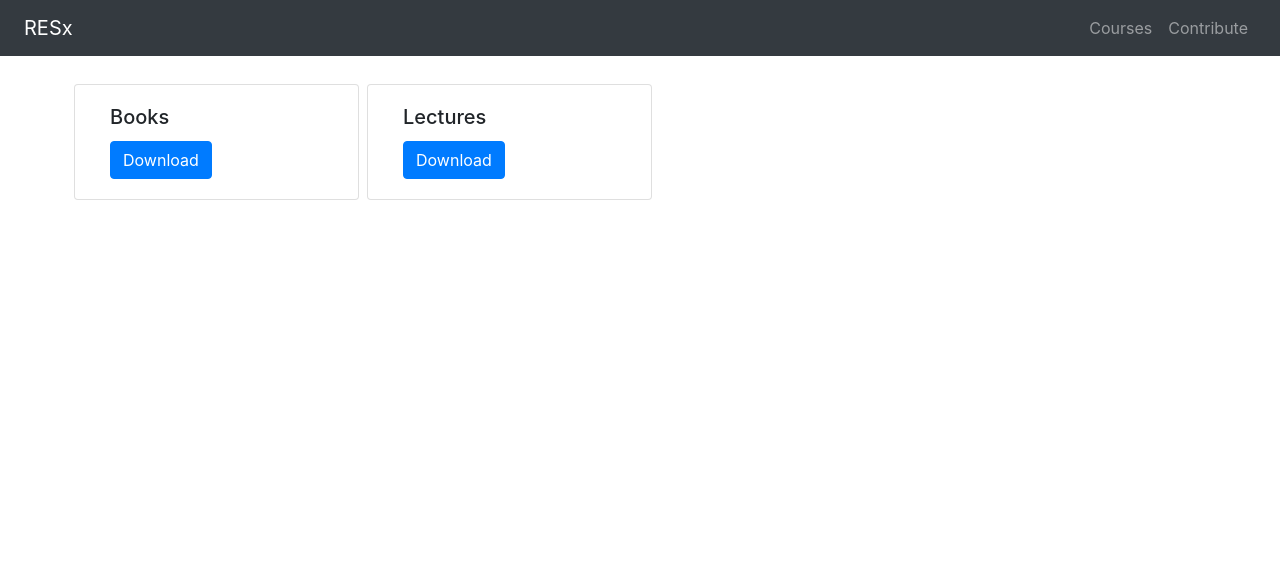
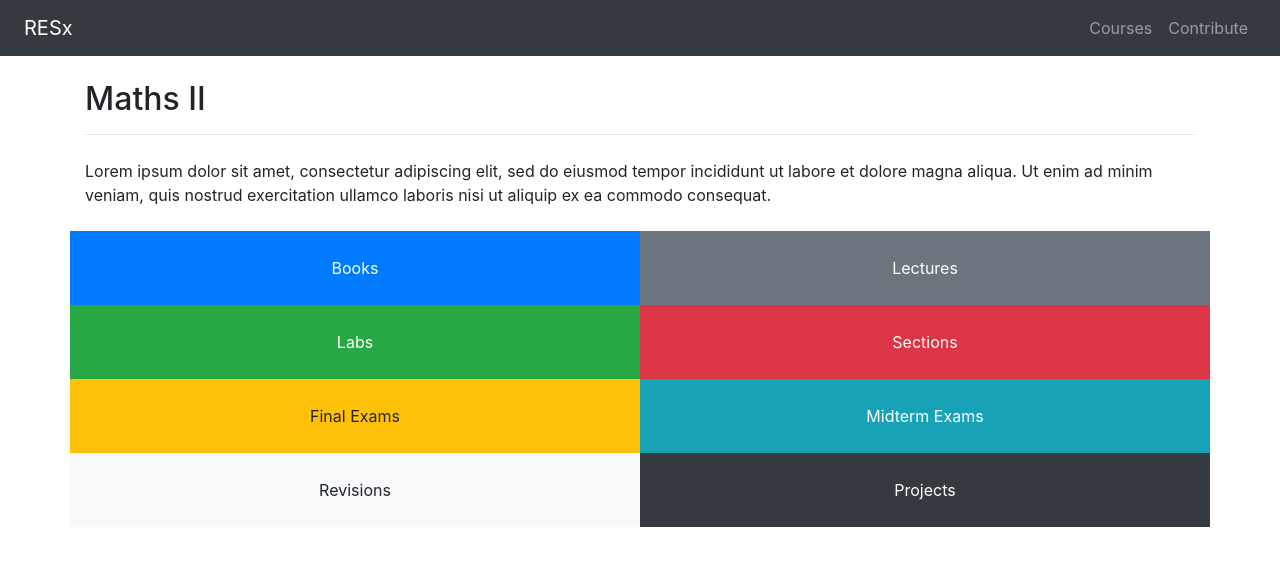
Before and after one commit to FCIS-ASU-RESx/FCIS-ASU-RESx.github.io, a Jekyll site: the page built from _courses/maths-2.md, in a window 1280 px wide. Shown: the top 566 px of the page. Built offline with Jekyll 4.4.1, drawn with Linux system fonts in a browser that asks for light colours; nearby versions of some CDN libraries.

Commit message:
Modify Courses Layout
 * Add course repo and description to courses' front matter.
 * Add more objects to items array and add sytyle key.
 * Add Course title and description to course layout.
 * Remove card from course layout.

```diff
--- a/_courses/maths-2.md
+++ b/_courses/maths-2.md
@@ -2,9 +2,40 @@
 layout: course
 title: Maths II
 permalink: /maths-2/
+repo: https://github.com/FCIS-ASU-RESx/maths-2/tree/master/
+
+description: Lorem ipsum dolor sit amet, consectetur adipiscing elit, sed do eiusmod tempor incididunt ut labore et dolore magna aliqua. Ut enim ad minim veniam, quis nostrud exercitation ullamco laboris nisi ut aliquip ex ea commodo consequat.
+
 items:
   - name: Books
     is-available: true
+    style: primary
+
   - name: Lectures
     is-available: true
+    style: secondary
+
+  - name: Labs
+    is-available: true
+    style: success
+
+  - name: Sections
+    is-available: true
+    style: danger
+
+  - name: Final Exams
+    is-available: true
+    style: warning
+
+  - name: Midterm Exams
+    is-available: true
+    style: info
+
+  - name: Revisions
+    is-available: true
+    style: light
+
+  - name: Projects
+    is-available: true
+    style: dark
 ---
--- a/_layouts/course.html
+++ b/_layouts/course.html
@@ -1,15 +1,13 @@
 ---
 layout: deafult
 ---
+<h2>{{ page.title }}</h2><hr>
+<p class="my-4"> {{ page.description }} </p>
+
 <div class="row">
     {% for item in page.items %}
     {% if item.is-available %}
-        <div class="col-lg-3 card m-1">
-            <div class="card-body">
-                <h5 class="card-title">{{ item.name }}</h5>
-                <a href="https://github.com/FCIS-ASU-RESx{{ page.permalink }}tree/master/{{ item.name }}" class="btn btn-primary">Download</a>
-            </div>
-        </div>
+    <a href="{{ page.repo }}{{ item.name }}" class="col-lg-6 btn btn-{{ item.style }} py-4 rounded-0">{{ item.name }}</a>
     {% endif %}
     {% endfor %}
 </div>
```
Also changed, not shown: _courses/maths-1.md (+31 -0 lines), _courses/maths-3.md (+31 -0 lines), courses.html (+6 -4 lines).
